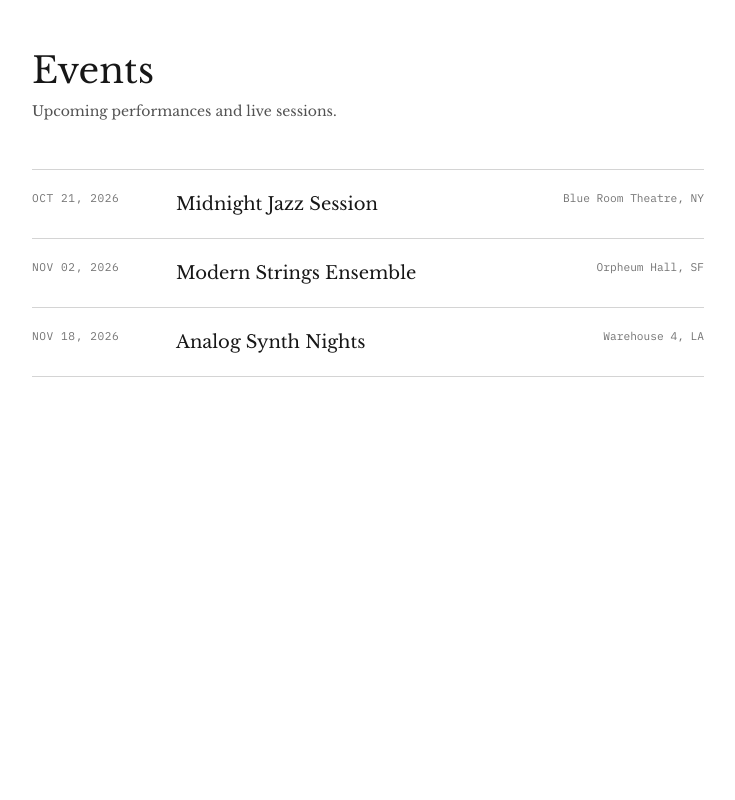
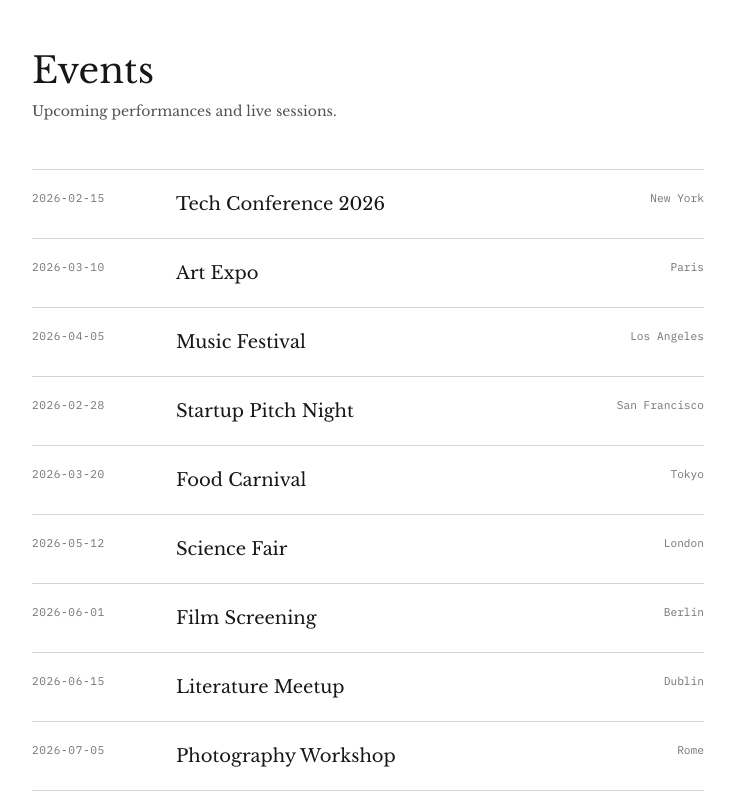
Before and after one commit to abhikrishnanr/training4, a Next.js app: page /events in a window 1280 px wide. Shown: the top 800 px of the page, without its empty margins (272-1007 px from the left). Built offline with nearby package versions, Linux system fonts and the light colour scheme.

Commit message:
Show event data outputs on events page

```diff
--- a/app/events/page.tsx
+++ b/app/events/page.tsx
@@ -1,5 +1,14 @@
 import Link from "next/link";
 import { Libre_Baskerville, IBM_Plex_Mono } from "next/font/google";
+import {
+  createEvent,
+  deleteEvent,
+  getEventById,
+  getEvents,
+  getFeaturedEvents,
+  getPaginatedEvents,
+  updateEvent,
+} from "@/lib/data";
 
 const serif = Libre_Baskerville({
   subsets: ["latin"],
@@ -11,26 +20,21 @@ const mono = IBM_Plex_Mono({
   weight: ["400", "500"],
 });
 
-const events = [
-  {
-    slug: "midnight-jazz-session",
-    title: "Midnight Jazz Session",
-    date: "Oct 21, 2026",
-    location: "Blue Room Theatre, NY",
-  },
-  {
-    slug: "modern-strings-ensemble",
-    title: "Modern Strings Ensemble",
-    date: "Nov 02, 2026",
-    location: "Orpheum Hall, SF",
-  },
-  {
-    slug: "analog-synth-nights",
-    title: "Analog Synth Nights",
-    date: "Nov 18, 2026",
-    location: "Warehouse 4, LA",
-  },
-];
+const allEvents = getEvents();
+const paginatedEvents = getPaginatedEvents(1, 5);
+const featuredEvents = getFeaturedEvents();
+const eventById = getEventById(3);
+const createdEvent = createEvent({
+  title: "Community Hack Night",
+  date: "2026-12-10",
+  location: "Austin",
+  capacity: 120,
+});
+const updatedEvent = updateEvent(createdEvent.id, {
+  capacity: 180,
+  location: "Austin, TX",
+});
+const wasDeleted = deleteEvent(createdEvent.id);
 
 export default function EventsPage() {
   return (
@@ -47,10 +51,10 @@ export default function EventsPage() {
       </header>
 
       <section className="mx-auto max-w-2xl border-t border-neutral-300">
-        {events.map((event) => (
+        {allEvents.map((event) => (
           <Link
-            key={event.slug}
-            href={`/events/${event.slug}`}
+            key={event.id}
+            href={`/events/${event.id}`}
             className="
               grid grid-cols-[120px_1fr_auto]
               gap-6 border-b border-neutral-300
@@ -78,6 +82,52 @@ export default function EventsPage() {
           </Link>
         ))}
       </section>
+
+      <section className="mx-auto mt-12 max-w-2xl space-y-10">
+        <div>
+          <h2 className="text-xl">Paginated events (page 1, size 5)</h2>
+          <ul className="mt-4 space-y-2 text-sm text-neutral-700">
+            {paginatedEvents.map((event) => (
+              <li key={`page-${event.id}`}>
+                {event.title} — {event.location} ({event.date})
+              </li>
+            ))}
+          </ul>
+        </div>
+
+        <div>
+          <h2 className="text-xl">Featured events (even IDs)</h2>
+          <ul className="mt-4 space-y-2 text-sm text-neutral-700">
+            {featuredEvents.map((event) => (
+              <li key={`featured-${event.id}`}>
+                {event.title} — {event.location} ({event.date})
+              </li>
+            ))}
+          </ul>
+        </div>
+
+        <div>
+          <h2 className="text-xl">Event by ID (3)</h2>
+          <p className="mt-4 text-sm text-neutral-700">
+            {eventById
+              ? `${eventById.title} in ${eventById.location} on ${eventById.date}`
+              : "Event not found."}
+          </p>
+        </div>
+
+        <div>
+          <h2 className="text-xl">Create / Update / Delete sample</h2>
+          <div className="mt-4 space-y-2 text-sm text-neutral-700">
+            <p>
+              Created: {createdEvent.title} (capacity {createdEvent.capacity})
+            </p>
+            <p>
+              Updated: {updatedEvent?.title} (capacity {updatedEvent?.capacity})
+            </p>
+            <p>Deleted: {wasDeleted ? "yes" : "no"}</p>
+          </div>
+        </div>
+      </section>
     </main>
   );
 }
```
